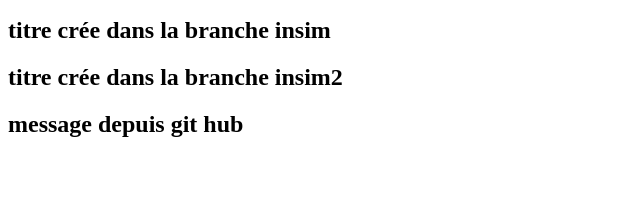
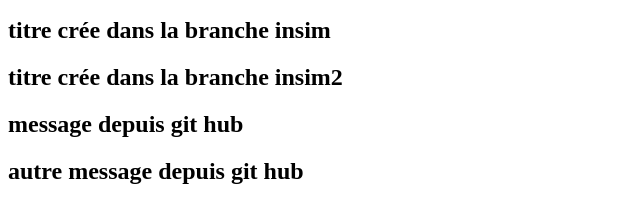
Before and after one commit to ramzylekhlifi/formationgit, a plain HTML site: page index.html in a window 1280 px wide. Shown: the part 110-332 px from the top of the page, without its empty margins (0-640 px from the left). Drawn offline with Linux system fonts and the light colour scheme.

Commit message:
autre message depuis git 2

```diff
--- a/index.html
+++ b/index.html
@@ -11,6 +11,7 @@
 <h2> titre crée dans la branche insim</h2>
 <h2> titre crée dans la branche insim2</h2>
 <h2>message depuis git hub</h2>
+    <h2>autre message depuis git hub</h2>
 
 </body>
 </html>
```
